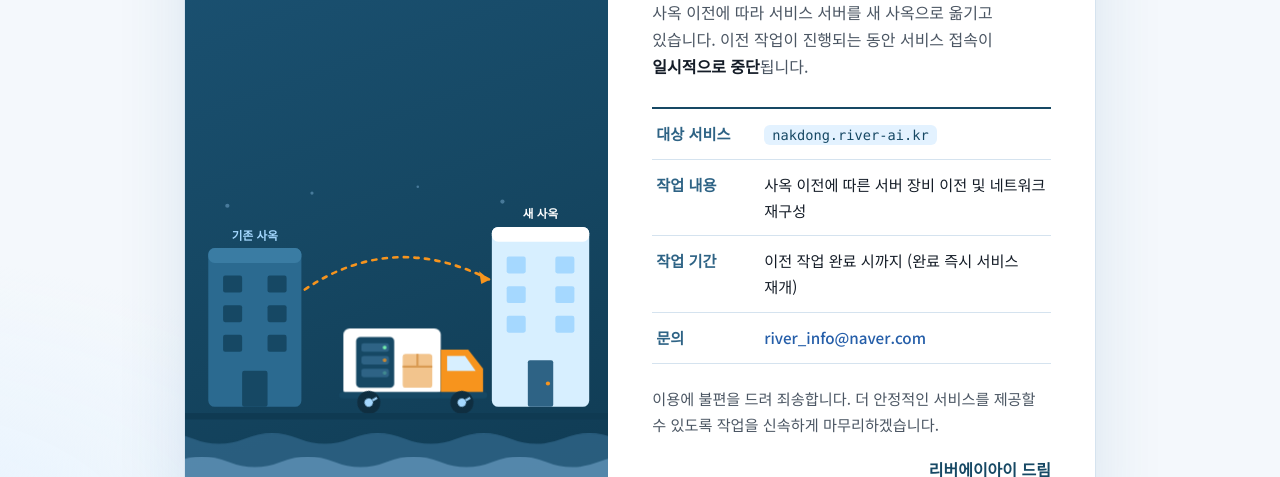
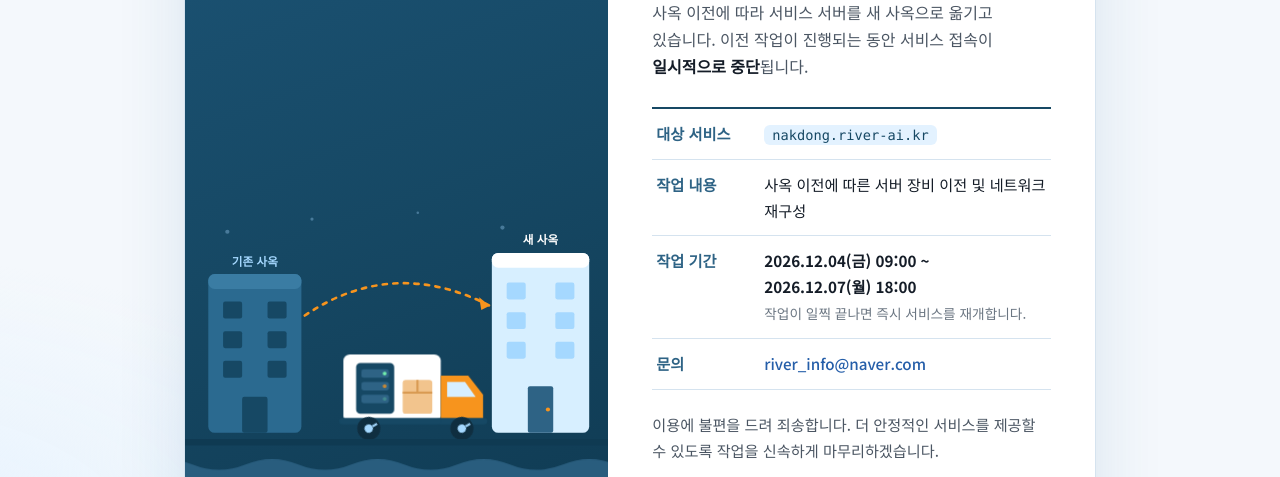
Before and after one commit to Hello-SB-Cho/river-ai-notice, a plain HTML site: page 404.html in a window 1280 px wide. Shown: the part 323-800 px from the top of the page. Drawn offline with Linux system fonts and the light colour scheme.

Commit message:
Add work period 2026.12.04 09:00 ~ 2026.12.07 18:00
Co-Authored-By: Claude Opus 5.5 <noreply@anthropic.com>

```diff
--- a/404.html
+++ b/404.html
@@ -295,7 +295,7 @@
           </div>
           <div>
             <dt>작업 기간</dt>
-            <dd>이전 작업 완료 시까지 (완료 즉시 서비스 재개)</dd>
+            <dd><strong><span style="white-space:nowrap">2026.12.04(금) 09:00</span> ~ <span style="white-space:nowrap">2026.12.07(월) 18:00</span></strong><br><span style="color:var(--soft);font-size:.9em">작업이 일찍 끝나면 즉시 서비스를 재개합니다.</span></dd>
           </div>
           <div>
             <dt>문의</dt>
```
Also changed, not shown: index.html (+1 -1 lines), 1 other file.
